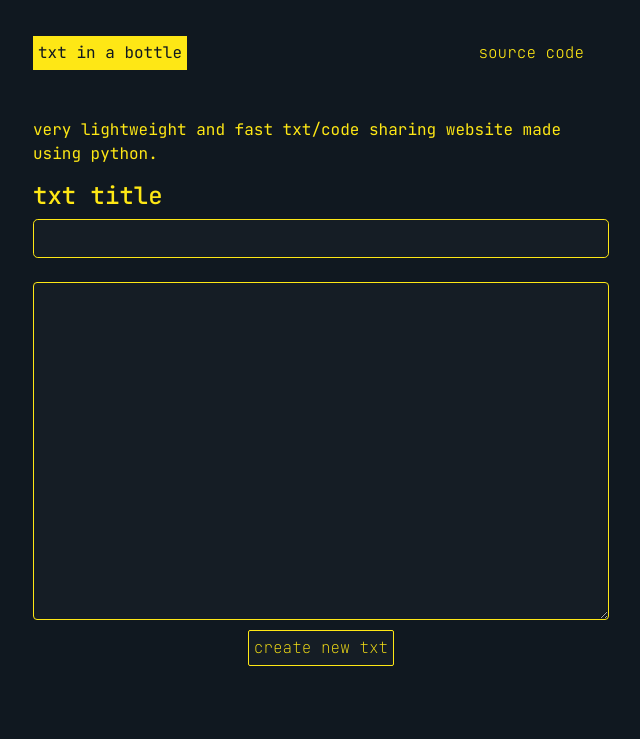
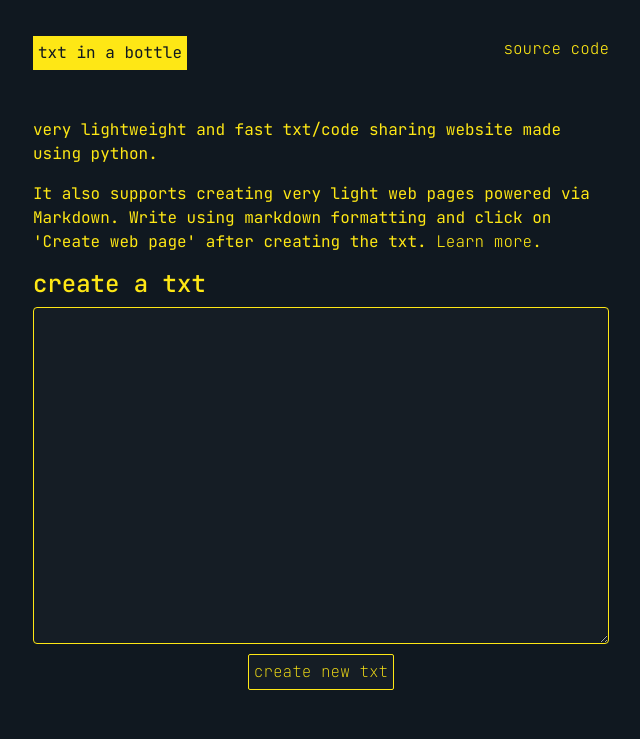
Before and after one commit to i3p9/txt-in-a-bottle, a Flask app: page / in a window 1280 px wide. Shown: the top 739 px of the page, without its empty margins (319-959 px from the left). Run offline with Flask 2, Linux system fonts and the light colour scheme.

Commit message:
feat: add markdown support

```diff
--- a/app.py
+++ b/app.py
@@ -8,10 +8,20 @@ from faunadb import query as q
 from faunadb.objects import Ref
 from faunadb.client import FaunaClient
 from dotenv import load_dotenv
+from flaskext.markdown import Markdown
+from flask_wtf import FlaskForm
+from wtforms import StringField
+from wtforms.validators import DataRequired
+
 
 app = Flask(__name__)
+Markdown(app)
 #Bootstrap(app)
 load_dotenv()
+
+SECRET_KEY = os.urandom(32)
+app.config['SECRET_KEY'] = SECRET_KEY
+
 
 client = FaunaClient(
     secret=os.environ.get("FAUNA_SECRET"),
@@ -20,10 +30,14 @@ client = FaunaClient(
     scheme="https",
 )
 
+class TxtForm(FlaskForm):
+    data = StringField('data', validators=[DataRequired()])
+
+
 @app.route("/", methods=["GET", "POST"])
 def index():
     if request.method == "POST":
-        txt_title = request.form.get("txt-title").strip()
+        #txt_title = request.form.get("txt-title").strip()
         txt_data = request.form.get("txt-data").strip()
 
         identifier = token_urlsafe(5)
@@ -31,7 +45,7 @@ def index():
             "data": {
                 "identifier": identifier,
                 "txt_data": txt_data,
-                "txt_title": txt_title,
+                # "txt_title": txt_title,
                 "date": datetime.now(pytz.UTC)
             }
         }))
@@ -39,11 +53,16 @@ def index():
         return redirect(request.host_url + identifier)
     return render_template("index.html")
 
+# @app.route("/page/", methods=["GET", "POST"])
+# def new_form():
+#     form = TxtForm()
+
+#     return render_template("page.html", form=form)
+
 @app.route("/<string:txt_id>/")
 def render_txt(txt_id):
     try:
-        txt = client.query(
-            q.get(q.match(q.index("get_txt"), txt_id)))
+        txt = client.query(q.get(q.match(q.index("get_txt"), txt_id)))
     except:
         abort(404)
 
@@ -52,13 +71,21 @@ def render_txt(txt_id):
 @app.route("/<string:txt_id>/raw/")
 def render_txt_raw(txt_id):
     try:
-        txt = client.query(
-            q.get(q.match(q.index("get_txt"), txt_id)))
+        txt = client.query(q.get(q.match(q.index("get_txt"), txt_id)))
     except:
         abort(404)
 
     return render_template("raw.html", txt=txt["data"])
 
+@app.route("/<string:txt_id>/page/")
+def render_markdown(txt_id):
+    try:
+        txt = client.query(q.get(q.match(q.index("get_txt"), txt_id)))
+    except:
+        abort(404)
+
+    return render_template("page.html", txt=txt["data"])
+
 
 if __name__ == "__main__":
-    app.run(debug=False)
+    app.run(debug=True)
--- a/static/styles/main.css
+++ b/static/styles/main.css
@@ -36,12 +36,12 @@ nav p {
 
 }
 
-nav a{
+a{
     text-align: right;
     text-decoration: none;
     color: #101820;
-    margin-right: 20px;
-    padding: 5px;
+    /* margin-right: 20px; */
+    /* padding: 5px; */
     font-family: 'Jetbrains Mono', monospace;
     font-weight: 200;
     color: #FEE715;
--- a/templates/index.html
+++ b/templates/index.html
@@ -22,17 +22,19 @@
         <p class="nav-title">txt in a bottle</p>
         </nav>
         <nav>
-        <a href="https://github.com/i3p9/txt-in-a-bottle" class="hover-underline-animation">source code</a>
+        <a href="https://github.com/i3p9/txt-in-a-bottle" class="hover-underline-animation homePageLink">source code</a>
         </nav>
     </div>
     <div class="container">
         <p>very lightweight and fast txt/code sharing website made using python.</p>
+        <p>It also supports creating very light web pages powered via Markdown. Write using markdown formatting and click on 'Create web page' after creating the txt. <a href="/howto" class="hover-underline-animation">Learn more.</a></p>
         <form method="POST">
-            <div class="form-group">
+            <!-- <div class="form-group">
                 <h4>txt title</h4>
                 <input type="text" class="form-control form-control-lg" name="txt-title" required>
             </div>
-            <br>
+            <br> -->
+            <h4>create a txt</h4>
             <div class="form-group">
                 <textarea class="form-control" name="txt-data" rows="15" required></textarea>
             </div>
--- a/templates/showtxt.html
+++ b/templates/showtxt.html
@@ -4,7 +4,7 @@
 <head>
     <meta charset="utf-8">
     <meta http-equiv="X-UA-Compatible" content="IE=edge">
-    <title>{{ txt.txt_title }}</title>
+    <title>txt-in-a-bottle</title>
     <meta name="description" content="">
     <meta name="viewport" content="width=device-width, initial-scale=1">
     <link href="https://cdn.jsdelivr.net/npm/bootstrap@5.1.1/dist/css/bootstrap.min.css" rel="stylesheet"
@@ -32,6 +32,7 @@
             <div class="form-group">
                 <h4>your txt</h4>
                 <span><button type="button" class="custom-button-no-bottom" onclick="toClipboard()">copy link to clipboard</button></span>
+                <span><button type="button" class="custom-button-no-bottom" onclick="createWebpage()">create webpage</button></span>
                 <span><button type="button" class="custom-button-no-bottom" onclick="openInNewTab()">view raw</button></span>
                 <textarea class="form-control" rows="15" readonly>{{ "\n" + txt.txt_data }}</textarea>
             </div>
```
Also changed, not shown: fauna.py (added, +22 -0 lines), static/scripts/script.js (+11 -1 lines), static/styles/page.css (added, +18 -0 lines), templates/page.html (added, +18 -0 lines), README.md.
